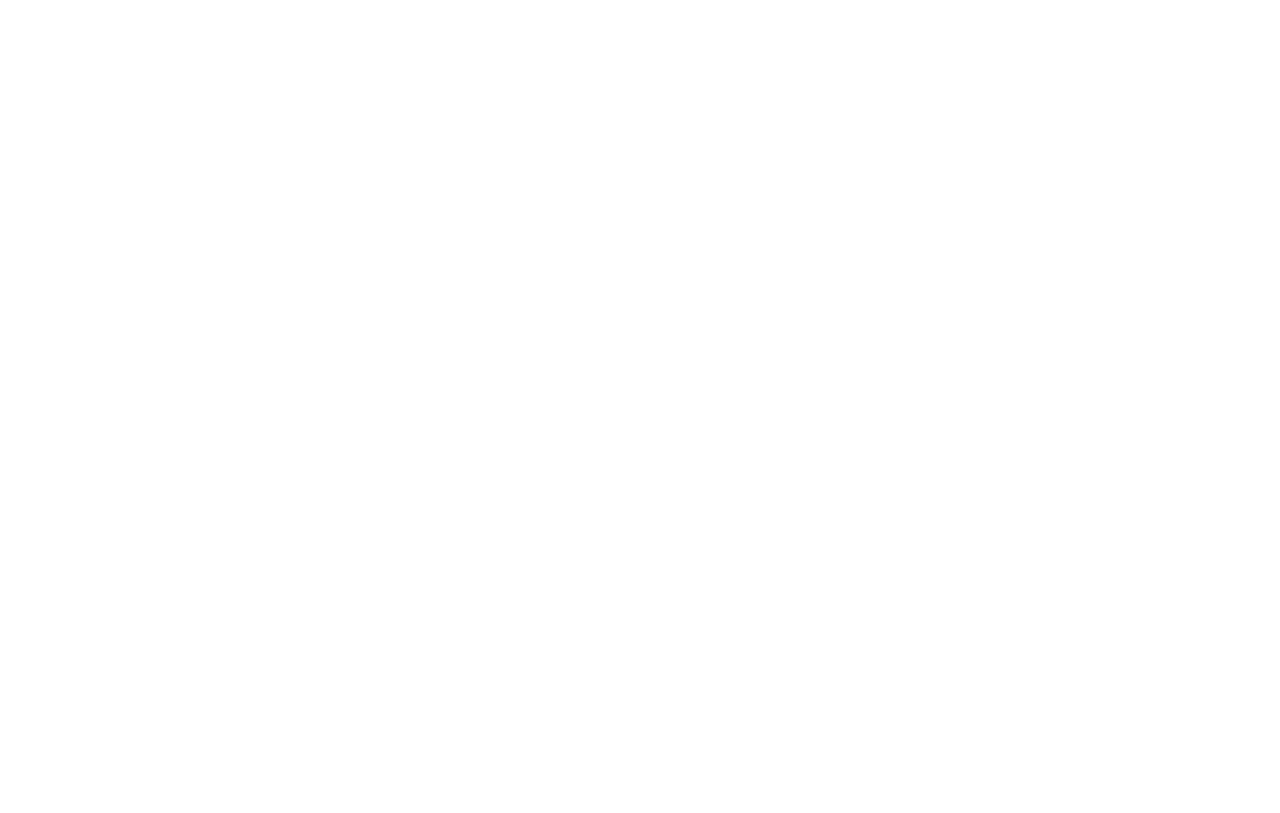
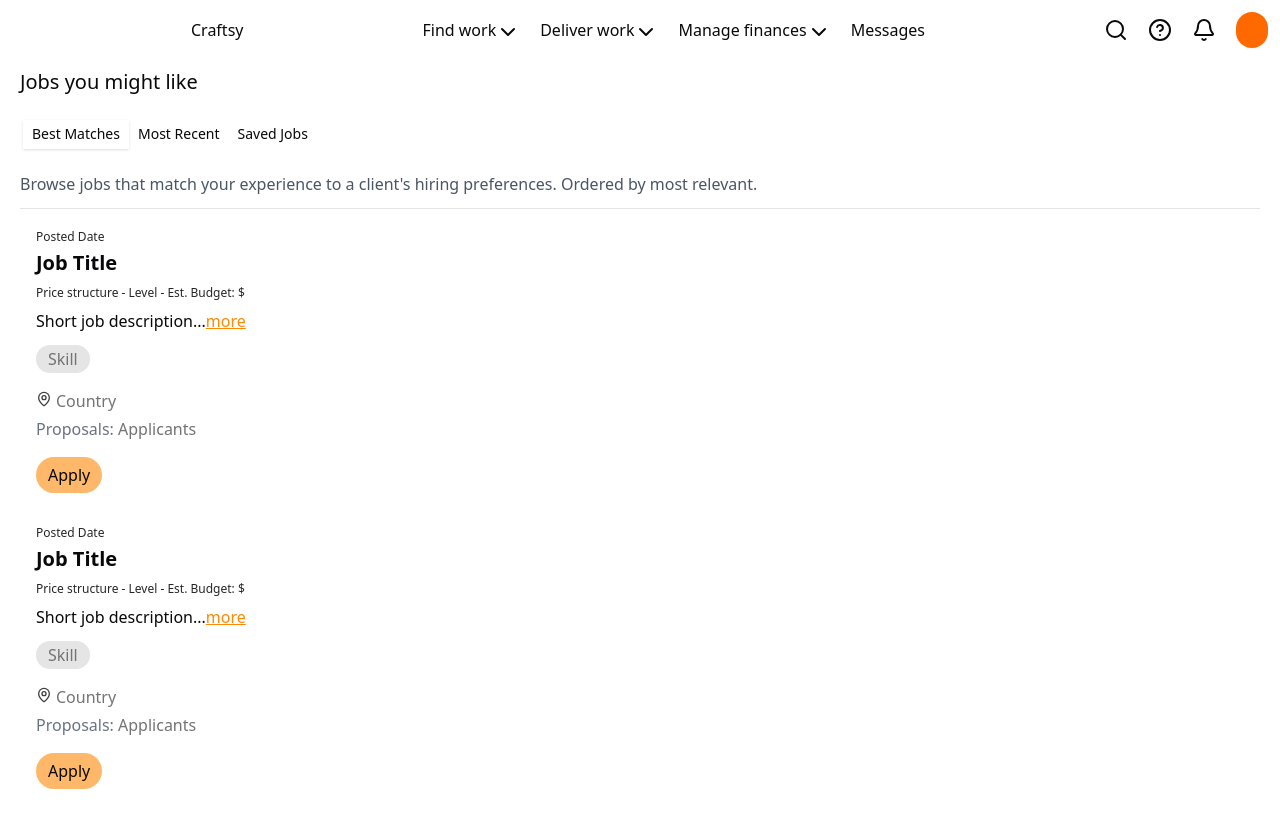
Before and after one commit to saritbose/Craftsy, a React (Vite) app in the folder Frontend/: page /freelancer/dashboard in a window 1280 px wide. Before the commit this address had no page. Built offline with nearby package versions, Linux system fonts and the light colour scheme.

Commit message:
Job Board Frontend Part Done, Left Backend Part

```diff
--- a/Frontend/src/App.jsx
+++ b/Frontend/src/App.jsx
@@ -2,6 +2,8 @@
 import Home from "./pages/Home";
 import Login from "./pages/Login";
 import Register from "./pages/Register";
+import FreelancerDashboard from "./pages/FreelancerDashboard";
+import ClientDashboard from "./pages/ClientDashboard";
 
 export default function App() {
   return (
@@ -9,6 +11,8 @@
       <Route path="/" element={<Home />} />
       <Route path="/login" element={<Login />} />
       <Route path="/register" element={<Register />} />
+      <Route path="/freelancer/dashboard" element={<FreelancerDashboard />} />
+      <Route path="/client/dashboard" element={<ClientDashboard />} />
     </Routes>
   );
 }
--- /dev/null
+++ b/Frontend/src/Component/Jobs.jsx
@@ -0,0 +1,35 @@
+import { MapPin } from "lucide-react";
+import React from "react";
+
+const Jobs = () => {
+  return (
+    <div className="pt-5 pb-3 px-4 group hover:bg-gray-100">
+      <p className="text-neutral-800 text-xs mb-1">Posted Date</p>
+      <p className="text-xl font-semibold hover:underline group-hover:text-orange-400">
+        Job Title
+      </p>
+      <p className="text-neutral-800 text-xs my-2">
+        Price structure - Level - Est. Budget: $
+      </p>
+      <p className="font-light">
+        Short job description...
+        <span className="text-orange-400 underline">more</span>
+      </p>
+      <p className="rounded-2xl bg-neutral-200 w-fit px-3 py-0.5 mb-4 my-3 text-neutral-500">
+        Skill
+      </p>
+      <p className="flex gap-1 text-neutral-500">
+        <MapPin className="w-4 h-5 text-neutral-700" />
+        Country
+      </p>
+      <p className="text-gray-500 mt-1 mb-4">
+        Proposals:<span className="text-neutral-500"> Applicants</span>
+      </p>
+      <button className="bg-orange-300 p-1.5 px-3 rounded-3xl hover:text-white hover:bg-orange-400">
+        Apply
+      </button>
+    </div>
+  );
+};
+
+export default Jobs;
--- /dev/null
+++ b/Frontend/src/pages/ClientDashboard.jsx
@@ -0,0 +1,7 @@
+import React from "react";
+
+const ClientDashboard = () => {
+  return <div>Hello</div>;
+};
+
+export default ClientDashboard;
--- /dev/null
+++ b/Frontend/src/pages/FreelancerDashboard.jsx
@@ -0,0 +1,157 @@
+import Jobs from "@/Component/Jobs";
+import { Button } from "@/components/ui/button";
+import { Tabs, TabsContent, TabsList, TabsTrigger } from "@/components/ui/tabs";
+import {
+  AlignJustify,
+  ArrowDown,
+  Bell,
+  ChevronDown,
+  CircleHelp,
+  ExternalLink,
+  Search,
+  X,
+} from "lucide-react";
+import React, { useState } from "react";
+import { Link } from "react-router-dom";
+
+const FreelancerDashboard = () => {
+  const [nav, setNav] = useState(false);
+
+  return (
+    <div className="p-3">
+      {/* Header */}
+      <div className="flex items-center justify-between">
+        <div>
+          <div onClick={() => setNav(!nav)}>
+            {nav === true ? (
+              <>
+                <X className="sm:hidden m-2" />
+                <div className="fixed top-14 left-0 bg-white w-[50%] border-2 shadow-md">
+                  <div className="m-5">Browse Jobs</div>
+                  <div className="m-5">Your Applications</div>
+                  <div className="m-5">Ongoing Work</div>
+                  <div className="m-5">Earnings</div>
+                  <hr className="w-full bg-neutral-400 " />
+                  <div className="my-5 mx-3 flex flex-col gap-3">
+                    <Link
+                      to={"/login"}
+                      className="hover:bg-orange-400 hover:text-white text-center p-2 rounded-3xl w-fit"
+                    >
+                      My Profile
+                    </Link>
+                    <Link
+                      to={"/register"}
+                      className="hover:bg-orange-400 hover:text-white text-center p-2 rounded-3xl w-fit"
+                    >
+                      Log out
+                    </Link>
+                  </div>
+                </div>
+              </>
+            ) : (
+              <AlignJustify className="sm:hidden m-2" />
+            )}
+          </div>
+        </div>
+        <Link to={"/"}>Craftsy</Link>
+        <div className="hidden md:flex gap-5 items-center">
+          <div className="group relative">
+            <div className="flex hover:text-orange-300">
+              Find work <ChevronDown className="translate-y-0.5" />
+            </div>
+            <div className="hidden group-hover:block absolute bg-white mt-1 py-2 w-64 text-sm border rounded-xl shadow-md">
+              <p className="pb-1 px-3 hover:bg-gray-100">Find work</p>
+              <p className="pb-1 px-3 hover:bg-gray-100">Saved jobs</p>
+              <p className="pb-2 px-3 hover:bg-gray-100">Proposals & offers</p>
+              <hr className="w-1vw pb-1 " />
+              <p className="pb-1 px-3 text-neutral-400">Reach more clients</p>
+              <p className="pb-1 px-3 hover:bg-gray-100 flex gap-1">
+                Promote with ads
+                <ExternalLink className="w-4 h-6" />
+              </p>
+              <p className="pb-1 px-3 hover:bg-gray-100">Direct Contracts</p>
+            </div>
+          </div>
+          <div className="group relative">
+            <div className="flex hover:text-orange-300">
+              Deliver work <ChevronDown className="translate-y-0.5" />
+            </div>
+            <div className="hidden group-hover:block absolute bg-white mt-1 py-2 w-64 text-sm border rounded-xl shadow-md">
+              <p className="pb-2 px-3 hover:bg-gray-100">
+                Your active contracts
+              </p>
+              <p className="pb-2 px-3 hover:bg-gray-100">Contract history</p>
+              <p className="pb-2 px-3 hover:bg-gray-100">Hourly work diary</p>
+            </div>
+          </div>
+          <div className="group relative">
+            <div className="flex hover:text-orange-300">
+              Manage finances <ChevronDown className="translate-y-0.5" />
+            </div>
+            <div className="hidden group-hover:block absolute bg-white mt-1 py-2 w-64 text-sm border rounded-xl shadow-md">
+              <p className="pb-2 px-3 hover:bg-gray-100">Financial overview</p>
+              <p className="pb-2 px-3 hover:bg-gray-100">Your reports</p>
+              <p className="pb-2 px-3 hover:bg-gray-100">
+                Billings and earnings
+              </p>
+              <p className="pb-2 px-3 hover:bg-gray-100">
+                Transactions and invoices
+              </p>
+              <hr className="w-1vw pb-1 " />
+              <p className="pb-2 px-2 text-neutral-400">Payments</p>
+              <p className="pb-2 px-3 hover:bg-gray-100">Withdraw earnings</p>
+            </div>
+          </div>
+          <div className="hover:text-orange-300">Messages</div>
+        </div>
+        <div className="flex items-center gap-5">
+          <Search />
+          <CircleHelp className="hidden md:block" />
+          <Bell className="hidden md:block" />
+          <Button className="rounded-full hidden md:block" />
+        </div>
+      </div>
+
+      {/* Job boards */}
+      <div className="mx-2">
+        <p className="font-medium my-5 text-xl">Jobs you might like</p>
+        <Tabs defaultValue="bestmatches">
+          <TabsList className="bg-white">
+            <TabsTrigger value="bestmatches">Best Matches</TabsTrigger>
+            <TabsTrigger value="mostrecent">Most Recent</TabsTrigger>
+            <TabsTrigger value="savedjobs">Saved Jobs</TabsTrigger>
+          </TabsList>
+          <TabsContent value="bestmatches">
+            <p className="text-gray-600 my-3">
+              Browse jobs that match your experience to a client's hiring
+              preferences. Ordered by most relevant.
+            </p>
+            <hr className="w-1vw mt-2" />
+            <div>
+              {/* Jobs */}
+              <Jobs />
+              <Jobs />
+            </div>
+          </TabsContent>
+          <TabsContent value="mostrecent">
+            <p className="text-gray-600 my-3">
+              Browse the most recent jobs that match your skills and profile
+              description to the skills clients are looking for.
+            </p>
+            <hr className="w-1vw mt-2" />
+            <div>
+              {/* Jobs */}
+              <Jobs />
+              <Jobs />
+            </div>
+          </TabsContent>
+          <TabsContent value="savedjobs" className="text-gray-600 my-3">
+            Feature still not available.
+          </TabsContent>
+        </Tabs>
+      </div>
+    </div>
+  );
+};
+
+export default FreelancerDashboard;
--- a/Frontend/src/pages/Home.jsx
+++ b/Frontend/src/pages/Home.jsx
@@ -16,11 +16,14 @@
   Copyright,
   Laptop2,
   ThumbsUp,
+  X,
 } from "lucide-react";
-import React from "react";
+import React, { useState } from "react";
 import { Link } from "react-router-dom";
 
 const Home = () => {
+  const [nav, setNav] = useState(false);
+
   return (
     <div className="overflow-hidden">
       {/* Header */}
@@ -37,7 +40,7 @@
           <div>Find a Designer</div>
           <div>Studio</div>
         </div>
-        <div className="sm:flex gap-6">
+        <div className="sm:flex gap-6 relative">
           <Link
             to={"/login"}
             className="hidden sm:block rounded-4xl p-2 hover:bg-orange-500 hover:text-white"
@@ -50,7 +53,36 @@
           >
             Sign up
           </Link>
-          <AlignJustify className="sm:hidden m-2" />
+          <div onClick={() => setNav(!nav)}>
+            {nav === true ? (
+              <>
+                <X className="sm:hidden m-2" />
+                <div className="fixed top-14 right-0 bg-white w-[50%] border-2 shadow-md">
+                  <div className="m-5">Find talent</div>
+                  <div className="m-5">Find Work</div>
+                  <div className="m-5">Why Craftsy</div>
+                  <div className="m-5">What's new</div>
+                  <hr className="w-full bg-neutral-400 " />
+                  <div className="my-5 mx-3 flex flex-col gap-3">
+                    <Link
+                      to={"/login"}
+                      className="hover:bg-orange-400 hover:text-white text-center p-2 rounded-3xl w-fit"
+                    >
+                      Log in
+                    </Link>
+                    <Link
+                      to={"/register"}
+                      className="hover:bg-orange-400 hover:text-white text-center p-2 rounded-3xl w-fit"
+                    >
+                      Sign up
+                    </Link>
+                  </div>
+                </div>
+              </>
+            ) : (
+              <AlignJustify className="sm:hidden m-2" />
+            )}
+          </div>
         </div>
       </div>
       <hr className="w-[92%] h-0 bg-neutral-400 translate-x-8" />
@@ -72,9 +104,12 @@
               placeholder="Logo,Website,Branding..."
               className="hidden sm:block rounded-4xl border border-gray-300 w-full sm:w-auto flex-1 pl-5"
             />
-            <button className="bg-orange-500 text-white px-6 py-3 rounded-4xl">
+            <Link
+              to={"/register"}
+              className="bg-orange-500 text-white text-center px-6 py-3 rounded-4xl"
+            >
               Get Started
-            </button>
+            </Link>
           </div>
         </div>
         <div className="w-full sm:w-[55%] sm:h-2/4">
@@ -170,9 +205,12 @@
               </AccordionItem>
             </Accordion>
             <div className="flex mt-5">
-              <button className="bg-orange-500 text-white px-6 py-3 rounded-4xl">
+              <Link
+                to={"/register"}
+                className="bg-orange-500 text-white px-6 py-3 rounded-4xl"
+              >
                 Get Started
-              </button>
+              </Link>
               <div className=" flex gap-1 px-6 py-3 hover:underline">
                 How it Works
                 <ArrowRight />
```
Also changed, not shown: 1 other file (tests, documents, lock files or other folders).
